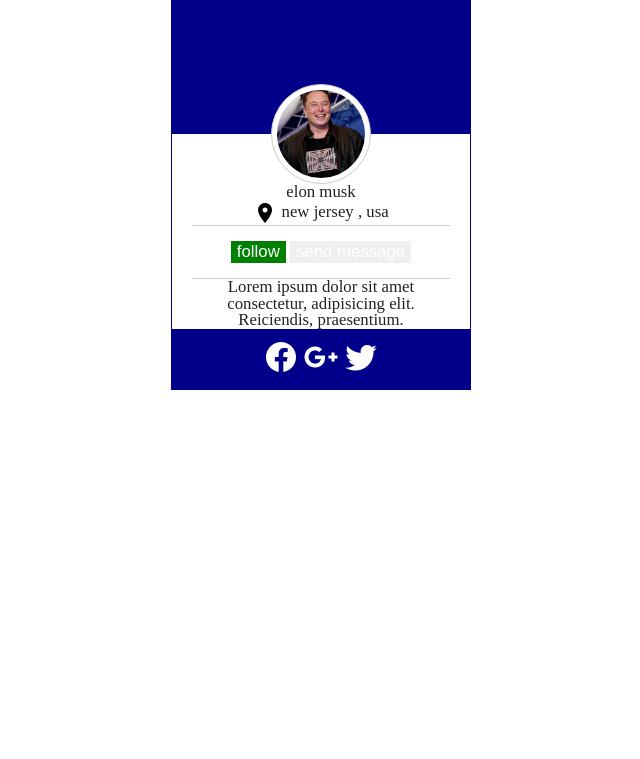
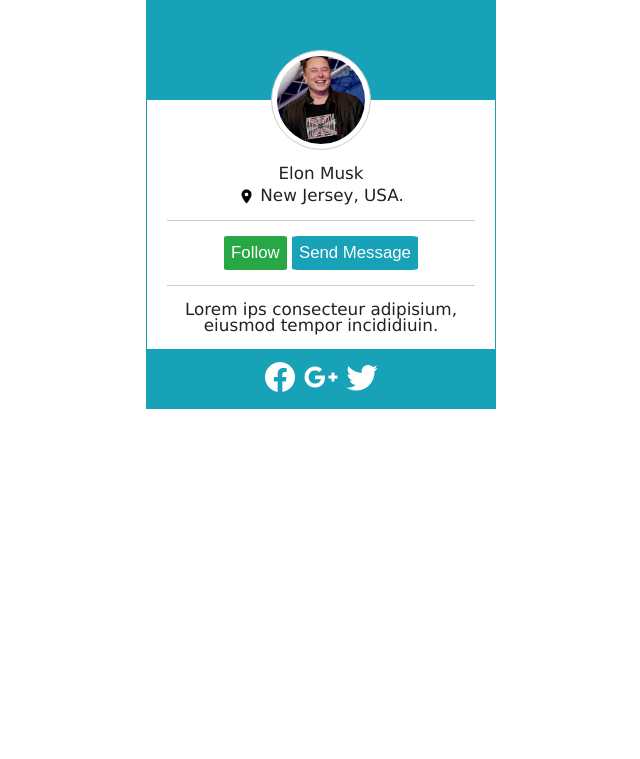
Before and after one commit to Yaroslav-Maneliuk/practic_11_04, a plain HTML site: page index.html in a window 1280 px wide. Shown: the part 41-800 px from the top of the page, without its empty margins (319-959 px from the left). Drawn offline with Linux system fonts and the light colour scheme.

Commit message:
Final version

```diff
--- a/assets/css/style.css
+++ b/assets/css/style.css
@@ -4,26 +4,24 @@
 .cards-container{
   text-align: center;
   font-size: 24px;
+  font-family: Verdana, Geneva, Tahoma, sans-serif;
 }
-
 .card-wrapper{
   --img-size:100px;
-  --main-bg-color: darkblue;
+  --main-bg-color: #17A2B7;
   display: inline-block;
   min-width: calc(var(--img-size)*2);
   width: 100%;
-  max-width: calc(var(--img-size)*3);
+  max-width: calc(var(--img-size)*3.5);
   border: 1px solid var(--main-bg-color);
   font-size: 0.7em;
 }
 .bg-header{
-  height: calc(var(--img-size)*1.5);
-  background-color: var(--main-bg-color);;
+  height: calc(var(--img-size)*1.4);
 }
 .card-content{
   padding: 0 20px;
 }
-
 .photo-profile{
   width: var(--img-size);
   height: var(--img-size);
@@ -35,22 +33,44 @@
   object-position: top center;
   background-color:#ffffff;
 }
+.full-name-profile{
+  padding-top: 15px;
+  padding-bottom: 5px;
+}
+.address-profile{
+  padding-bottom: 15px;
+}
+.icon-map{
+  width: 16.8px;
+}
+.capitalize{
+  text-transform: capitalize;
+}
+.uppercase{
+  text-transform: uppercase;
+}
 .btn-container{
   border-top: 1px solid #cccccc;
   border-bottom: 1px solid #cccccc;
   padding: 15px 0;
 }
 .btn{
+  padding: 7px;
   cursor: pointer;
   border: none;
+  border-radius: 5%;
   color: white;
 }
 .follow{
-  background-color:green;
+  background-color:#27A844;
 }
 .card-footer{
+  padding: 10px;
+}
+.bg-header,
+.send,
+.card-footer{
   background-color: var(--main-bg-color);
-  padding: 10px;
 }
 .link-social{
   display: block;
@@ -59,6 +79,9 @@
 }
 .card-item-socail{
   display: inline-block;
+}
+.description-profile{
+  padding: 15px 0 15px 0;
 }
 .icon-fb{
   background-image: url(./../icons/facebook.png);
--- a/index.html
+++ b/index.html
@@ -9,7 +9,6 @@
 </head>
 <body>
   <section class="cards-container">
-    <h1 class="title-container">users list</h1>
     <article class="card-wrapper">
       <div class="bg-header"></div>
       <section class="card-content">
@@ -19,14 +18,14 @@
         <h2 class="full-name-profile capitalize">elon musk</h2>
         <address class="address-profile">
           <img src="./assets/icons/map-marker.png" alt="" class="icon-map">
-          <span class="capitalize">new jersey</span> ,
-          <span class="uppercase">usa</span>
+          <span class="capitalize">new jersey</span>,
+          <span class="uppercase">usa.</span>
         </address>
         <div class="btn-container">
           <button class="btn capitalize follow">follow</button>
-          <button class="btn capitalize">send message</button>
+          <button class="btn capitalize send">send message</button>
         </div>
-        <p class="description-profile">Lorem ipsum dolor sit amet consectetur, adipisicing elit. Reiciendis, praesentium.</p>
+        <p class="description-profile">Lorem ips consecteur adipisium, eiusmod tempor incididiuin.</p>
       </section>
       <footer class="card-footer">
         <ul class="card-list-socail">
```
